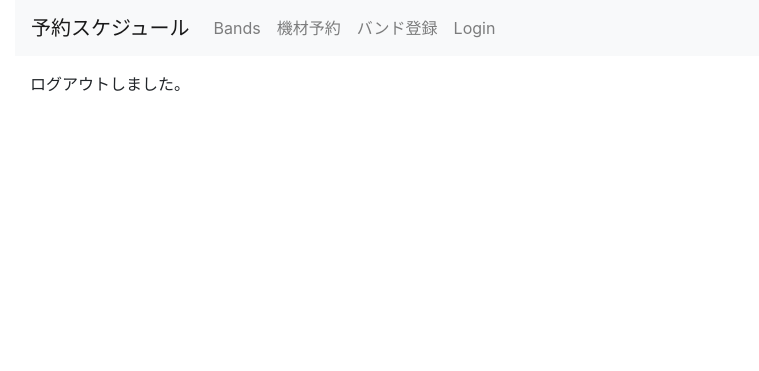
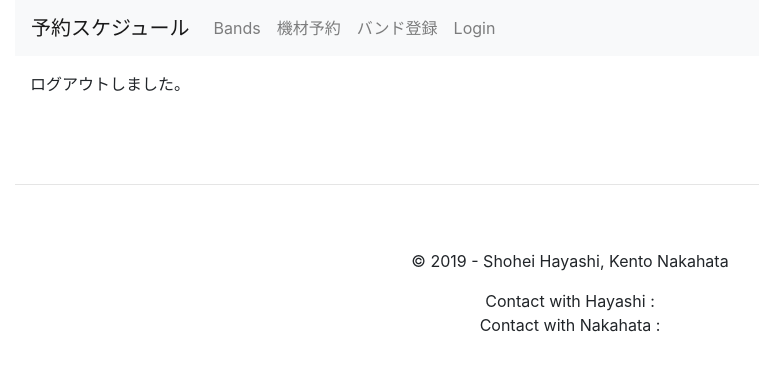
Before and after one commit to RingSho/pde_reservation_system, a Django app: page /accounts/ in a window 1280 px wide. Shown: the top 371 px of the page, without its empty margins (70-829 px from the left). Run offline with Django 3.2, Linux system fonts and the light colour scheme; some libraries are stand-ins or nearby versions.

Commit message:
fix: roleback

```diff
--- a/accounts/templates/accounts/base.html
+++ b/accounts/templates/accounts/base.html
@@ -53,5 +53,26 @@
     <script src="https://stackpath.bootstrapcdn.com/bootstrap/4.1.0/js/bootstrap.min.js"
             integrity="sha384-uefMccjFJAIv6A+rW+L4AHf99KvxDjWSu1z9VI8SKNVmz4sk7buKt/6v9KI65qnm"
             crossorigin="anonymous"></script>
+            <br>
+            <br>
+            <br>
+            <hr>
+            <br>
+            <footer class="footer">
+                <br>
+                <div class="copyright text-center">
+                  <p>© 2019 - Shohei Hayashi, Kento Nakahata</p>
+                </div>
+                <div class="sns text-center">
+                  <a>Contact with Hayashi : </a>
+                  <a href="https://twitter.com/Ring_Sho" class="tw"><i class="fab fa-twitter"></i></a>
+                  <a href="https://www.instagram.com/shoooohei_884/" class="insta"><i class="fab fa-instagram"></i></a>
+                </div>
+                <div class="sns text-center">
+                  <a>Contact with Nakahata : </a>
+                  <a href="" class="tw"><i class="fab fa-twitter"></i></a>
+                  <a href="#" class="insta"><i class="fab fa-instagram"></i></a>
+                </div>
+              </footer>
 </body>
 </html>
```
Also changed, not shown: equipment_management/templates/equipment_management/base.html (+21 -0 lines), db.sqlite3.
